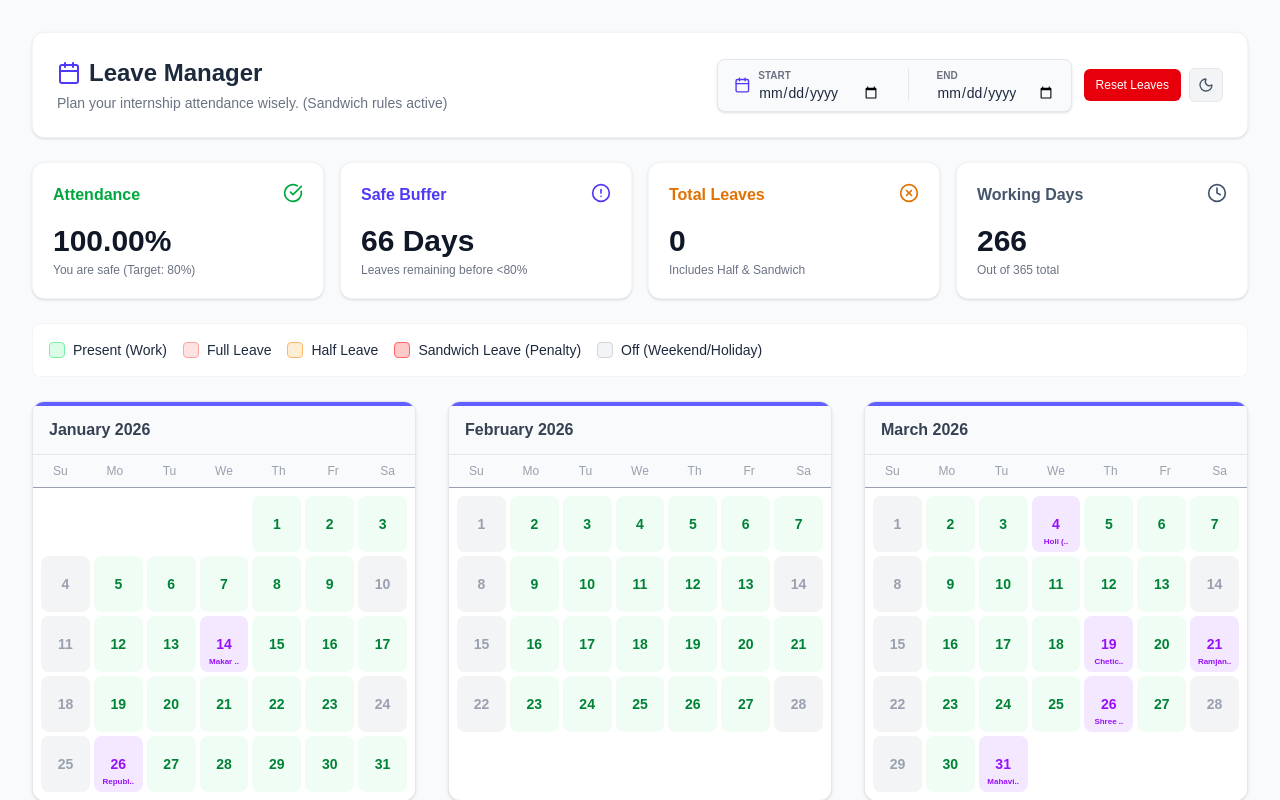
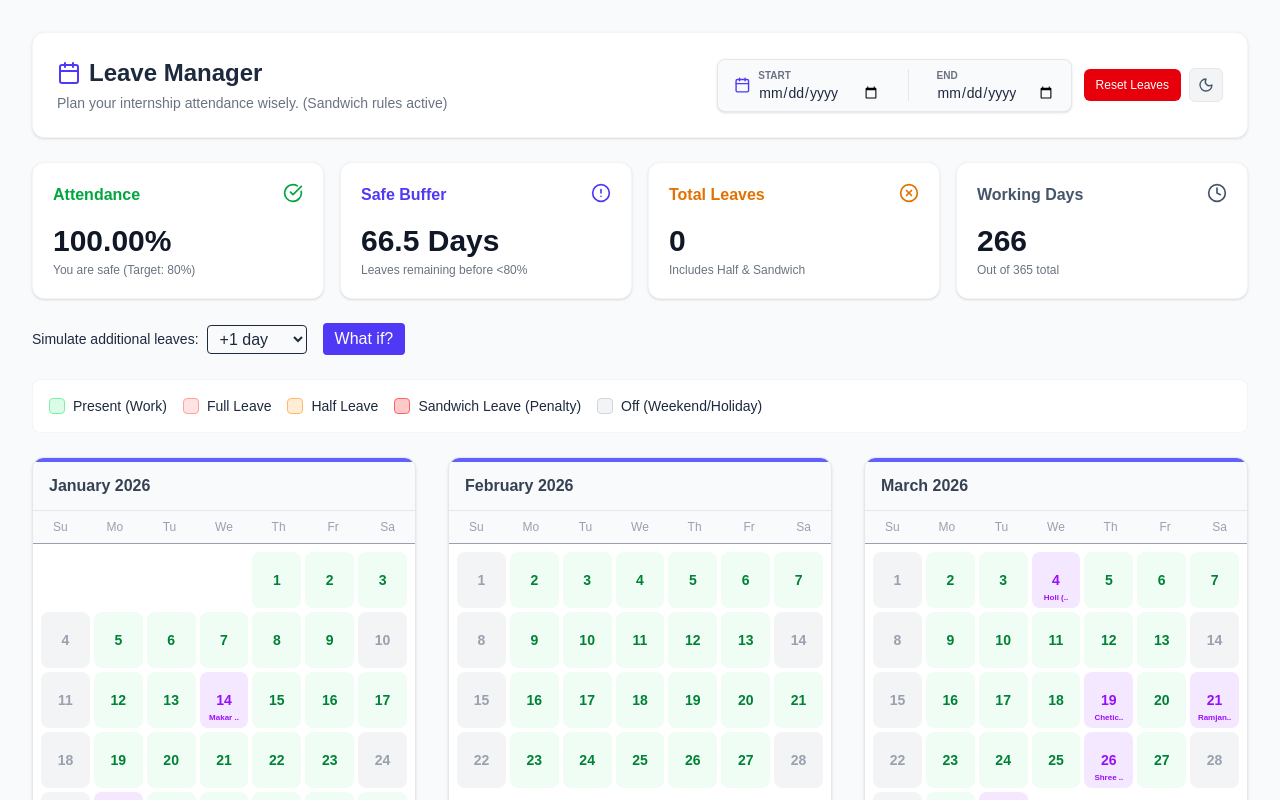
Before and after one commit to ark5234/Leave-Manager, a Next.js app: page / in a window 1280 px wide. Shown: the top 800 px of the page. Built offline with nearby package versions, Linux system fonts and the light colour scheme.

Commit message:
Add fractional buffer and 'what-if' leave preview UI

```diff
--- a/src/app/page.tsx
+++ b/src/app/page.tsx
@@ -12,7 +12,9 @@ export default function Home() {
     const [endDate, setEndDate] = useState('');
   const [records, setRecords] = useState<UserRecord[]>([]);
   const [loading, setLoading] = useState(true);
-    const [dark, setDark] = useState(false);
+        const [dark, setDark] = useState(false);
+        const [showPreview, setShowPreview] = useState(false);
+        const [previewCount, setPreviewCount] = useState(1);
 
     useEffect(() => {
         let mounted = true;
@@ -67,6 +69,18 @@ export default function Home() {
     }, [startDate, endDate, records]);
 
   const stats = useMemo(() => getStats(timeline), [timeline]);
+
+    const preview = useMemo(() => {
+        const add = previewCount;
+        const newWorking = stats.workingDays + add;
+        const newPercentage = newWorking === 0 ? 100 : (stats.presentDays / newWorking) * 100;
+        const newBufferRaw = (stats.presentDays / 0.8) - newWorking;
+        const newBuffer = newBufferRaw < 0 ? 0 : Math.round(newBufferRaw * 100) / 100;
+        return {
+            newPercentage: newPercentage.toFixed(2),
+            newBuffer
+        };
+    }, [stats, previewCount]);
 
     const handleDayClick = async (day: DayInfo) => {
 
@@ -266,6 +280,25 @@ export default function Home() {
             />
         </div>
 
+                {/* What-if Preview: simulate taking additional leaves */}
+                <div className="mt-3 flex items-start gap-3">
+                    <div className="flex items-center gap-2">
+                        <label className="text-sm font-medium">Simulate additional leaves:</label>
+                        <select value={previewCount} onChange={(e) => setPreviewCount(Number(e.target.value))} className="border rounded px-2 py-1">
+                            <option value={1}>+1 day</option>
+                            <option value={0.5}>+0.5 day</option>
+                            <option value={2}>+2 days</option>
+                        </select>
+                        <button onClick={() => setShowPreview(s => !s)} className="ml-2 px-3 py-1 bg-indigo-600 text-white rounded">What if?</button>
+                    </div>
+                    {showPreview && (
+                        <div className="bg-white dark:bg-slate-800 p-3 rounded-lg border border-gray-100 dark:border-slate-700">
+                            <div className="text-sm">Projected Attendance: <span className="font-bold">{preview.newPercentage}%</span></div>
+                            <div className="text-sm">Projected Safe Buffer: <span className="font-bold">{preview.newBuffer} Days</span></div>
+                        </div>
+                    )}
+                </div>
+
         {/* Legends */}
         <div className="flex flex-wrap gap-4 text-sm bg-white dark:bg-slate-800 p-4 rounded-lg border border-gray-100 dark:border-slate-700">
             <LegendItem color="bg-green-100 border-green-300 text-green-700 dark:bg-green-900 dark:text-green-300" label="Present (Work)" />
--- a/src/lib/attendance.ts
+++ b/src/lib/attendance.ts
@@ -183,13 +183,14 @@ export function getStats(timeline: DayInfo[]) {
   // X <= (Present - 0.8 * Working) / 0.8
   // X <= (Present / 0.8) - Working
 
-  const buffer = Math.floor((presentDays / 0.8) - workingDays);
+  const bufferRaw = (presentDays / 0.8) - workingDays;
+  const buffer = bufferRaw < 0 ? 0 : Math.round(bufferRaw * 100) / 100; // keep two decimals
 
   return {
     percentage: percentage.toFixed(2),
     presentDays,
     leaves,
     workingDays,
-    buffer: buffer < 0 ? 0 : buffer
+    buffer
   };
 }
```
